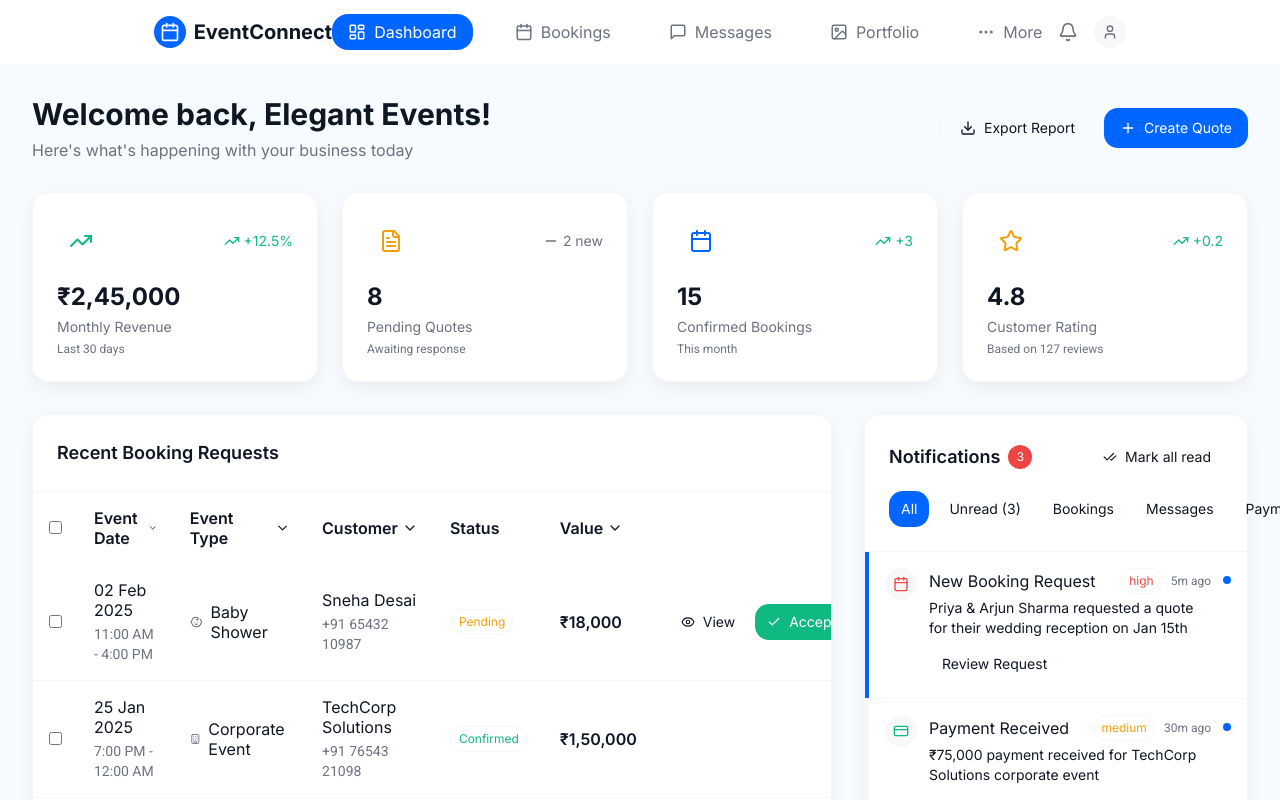
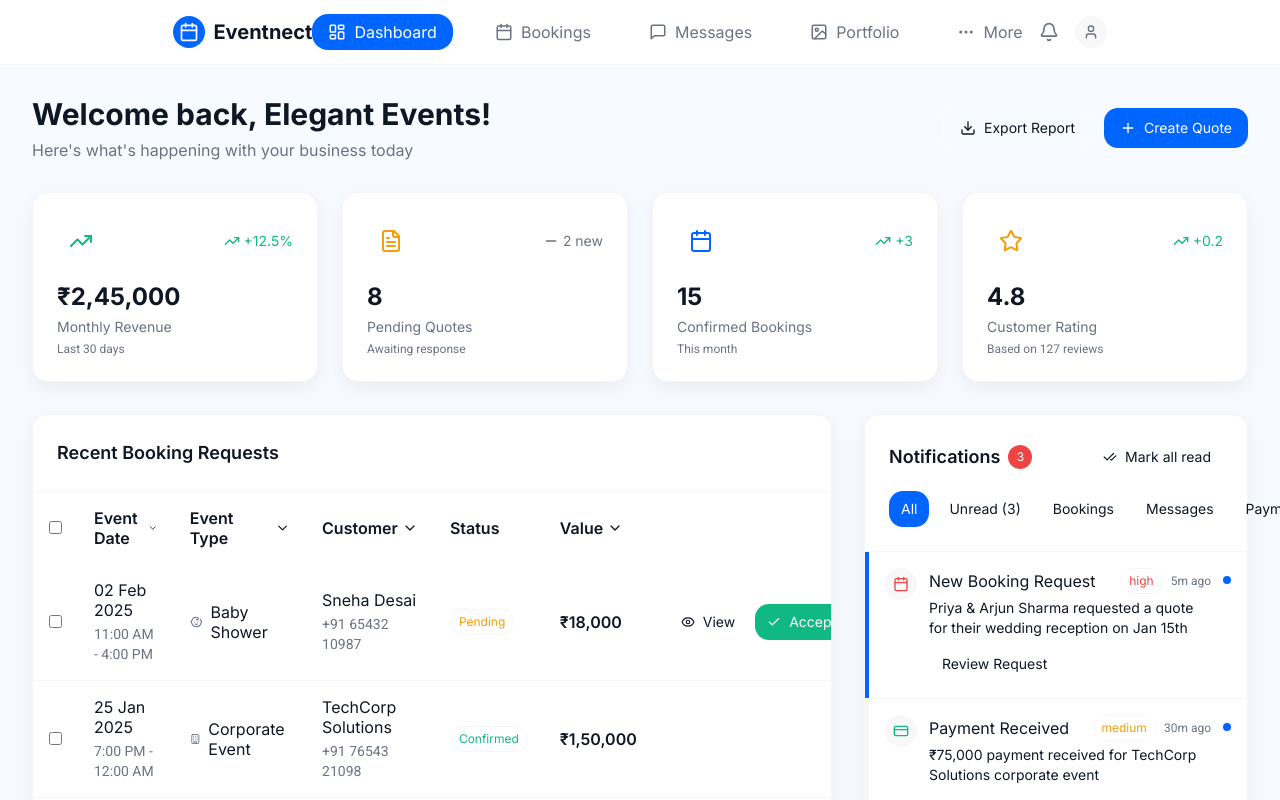
Before and after one commit to yashn10/Event-Management, a React (Vite) app: page /vendor-dashboard in a window 1280 px wide. Shown: the top 800 px of the page. Built offline with nearby package versions, Linux system fonts and the light colour scheme.

Commit message:
working..!

```diff
--- a/index.html
+++ b/index.html
@@ -3,7 +3,7 @@
 
 <head>
   <meta charset="utf-8" />
-  <title>eventconnect</title>
+  <title>Eventnect</title>
   <meta name="viewport" content="width=device-width, initial-scale=1.0" />
   <meta name="theme-color" content="#000000" />
   <meta name="description" content="Web site created using create-react-app" />
--- a/package.json
+++ b/package.json
@@ -1,5 +1,5 @@
 {
-  "name": "eventconnect",
+  "name": "Eventnect",
   "version": "0.1.0",
   "private": true,
   "rocketCritical": {
--- a/src/components/ui/RoleBasedNavigation.jsx
+++ b/src/components/ui/RoleBasedNavigation.jsx
@@ -44,7 +44,7 @@ const RoleBasedNavigation = ({ userRole = 'customer', isAuthenticated = false, a
         <Icon name="Calendar" size={20} color="white" />
       </div>
       <span className="text-xl font-heading font-bold text-foreground">
-        EventConnect
+      Eventnect
       </span>
     </div>
   );
--- a/src/pages/Home/HomePage.jsx
+++ b/src/pages/Home/HomePage.jsx
@@ -4,9 +4,16 @@ import './HomePage.css';
 
 const HomePage = () => {
   const navigate = useNavigate();
+  const [searchQuery, setSearchQuery] = React.useState('');
+  const [location, setLocation] = React.useState('');
+  const [date, setDate] = React.useState('');
 
   const handleSearch = () => {
-    navigate('/vendor-search-discovery');
+    const params = new URLSearchParams();
+    if (searchQuery.trim()) params.append('q', searchQuery.trim());
+    if (location.trim()) params.append('location', location.trim());
+    if (date.trim()) params.append('date', date.trim());
+    navigate(`/vendor-search-discovery?${params.toString()}`);
   };
 
   const handleGetStarted = () => {
@@ -32,7 +39,7 @@ const HomePage = () => {
         <div className="brand">
           <div className="logo" aria-hidden>EP</div>
           <div>
-            <h1>EventPulse</h1>
+            <h1>Eventnect</h1>
             <p className="muted">Pune · Maharashtra — Event Marketplace</p>
           </div>
         </div>
@@ -59,7 +66,7 @@ const HomePage = () => {
                 <path d="M21 21l-4.35-4.35" stroke="#9aa7b2" strokeWidth="1.6" strokeLinecap="round" strokeLinejoin="round" />
                 <circle cx="11" cy="11" r="6" stroke="#9aa7b2" strokeWidth="1.6" strokeLinecap="round" strokeLinejoin="round" />
               </svg>
-              <input type="text" placeholder="What are you looking for? (Caterer, Decor, Photographer)" aria-label="Service input" />
+              <input type="text" placeholder="What are you looking for? (Caterer, Decor, Photographer)" aria-label="Service input" value={searchQuery} onChange={(e) => setSearchQuery(e.target.value)} />
             </label>
 
             <label className="search-field" aria-hidden="true">
@@ -68,7 +75,7 @@ const HomePage = () => {
                 <path d="M12 11.5a2 2 0 1 0 0-4 2 2 0 0 0 0 4z" stroke="#9aa7b2" strokeWidth="1.4" strokeLinecap="round" strokeLinejoin="round" />
                 <path d="M12 21s8-4.5 8-11a8 8 0 1 0-16 0c0 6.5 8 11 8 11z" stroke="#9aa7b2" strokeWidth="1.4" strokeLinecap="round" strokeLinejoin="round" />
               </svg>
-              <input type="text" placeholder="Location — Pune, Kothrud" aria-label="Location input" />
+            <input type="text" placeholder="Location — Pune, Kothrud" aria-label="Location input" value={location} onChange={(e) => setLocation(e.target.value)} />
             </label>
 
             <label className="search-field" aria-hidden="true">
@@ -77,7 +84,7 @@ const HomePage = () => {
                 <rect x="3" y="5" width="18" height="16" rx="2" stroke="#9aa7b2" strokeWidth="1.4" />
                 <path d="M16 3v4M8 3v4M3 11h18" stroke="#9aa7b2" strokeWidth="1.4" strokeLinecap="round" />
               </svg>
-              <input type="text" placeholder="Date — 10 Oct 2025" aria-label="Date input" />
+            <input type="text" placeholder="Date — 10 Oct 2025" aria-label="Date input" value={date} onChange={(e) => setDate(e.target.value)} />
             </label>
 
             <button className="btn-primary" onClick={handleSearch} aria-label="Search">Search</button>
@@ -302,7 +309,7 @@ const HomePage = () => {
       </section>
 
       <footer>
-        <div>© 2025 EventPulse · Pune / Maharashtra</div>
+        <div>© 2025 Eventnect · Pune / Maharashtra</div>
         <div className="muted">Terms · Privacy · Contact</div>
       </footer>
 
--- a/src/pages/user-registration-login/components/AuthHeader.jsx
+++ b/src/pages/user-registration-login/components/AuthHeader.jsx
@@ -6,11 +6,11 @@ const AuthHeader = ({ activeTab }) => {
     if (activeTab === 'login') {
       return {
         title: 'Welcome Back!',
-        subtitle: 'Sign in to access your EventConnect dashboard and manage your bookings.'
+        subtitle: 'Sign in to access your Eventnect dashboard and manage your bookings.'
       };
     }
     return {
-      title: 'Join EventConnect',
+      title: 'Join Eventnect',
       subtitle: 'Create your account to discover amazing event services in Pune and Maharashtra.'
     };
   };
--- a/src/pages/user-registration-login/index.jsx
+++ b/src/pages/user-registration-login/index.jsx
@@ -16,8 +16,8 @@ const UserRegistrationLogin = () => {
 
   // Mock credentials for testing
   const mockCredentials = {
-    customer: { email: "customer@eventconnect.com", password: "Customer123!" },
-    vendor: { email: "vendor@eventconnect.com", password: "Vendor123!" },
+    customer: { email: "customer@eventnect.com", password: "Customer123!" },
+    vendor: { email: "vendor@eventnect.com", password: "Vendor123!" },
   };
 
   useEffect(() => {
@@ -50,7 +50,7 @@ const UserRegistrationLogin = () => {
         navigate("/vendor-dashboard");
       } else {
         alert(
-          "Invalid credentials. Use:\nCustomer: customer@eventconnect.com / Customer123!\nVendor: vendor@eventconnect.com / Vendor123!"
+          "Invalid credentials. Use:\nCustomer: customer@eventnect.com / Customer123!\nVendor: vendor@eventnect.com / Vendor123!"
         );
       }
     } catch (error) {
@@ -133,7 +133,7 @@ const UserRegistrationLogin = () => {
               <Icon name="Calendar" size={20} color="white" />
             </div>
             <span className="text-xl font-heading font-bold text-foreground">
-              EventConnect
+            Eventnect
             </span>
           </button>
         </div>
```
Also changed, not shown: public/manifest.json.
